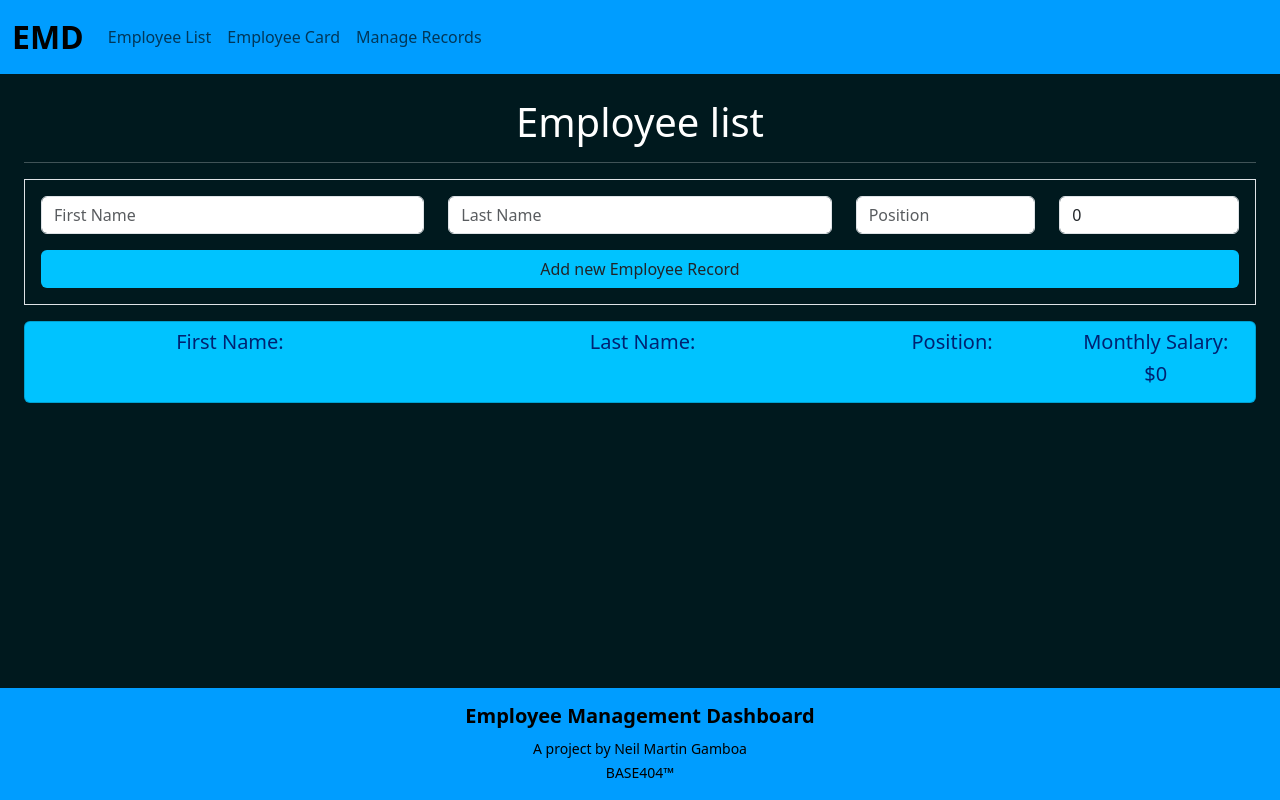
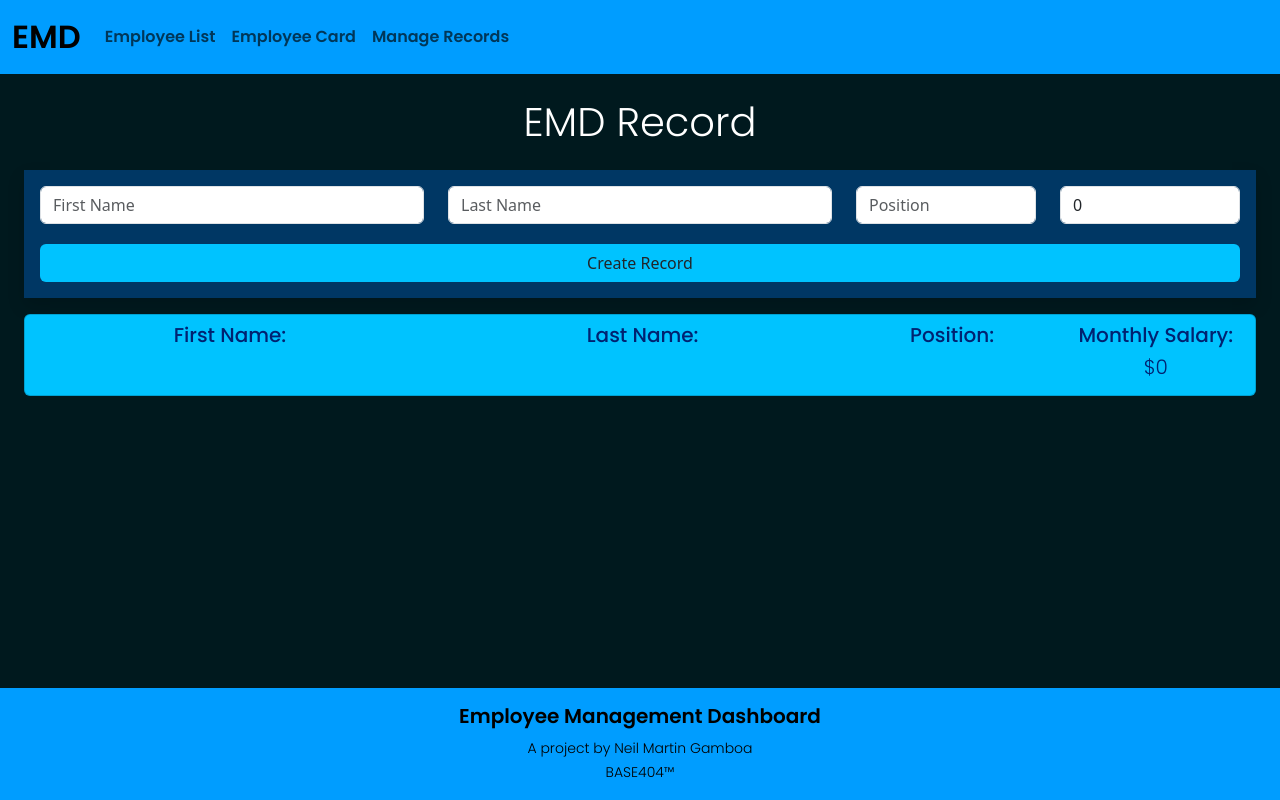
Before and after one commit to neilmrtngamboa/Project-4---Employee-Management-Dashboard, a React (Vite) app: page /addemployee in a window 1280 px wide. Built offline with nearby package versions, Linux system fonts and the light colour scheme.

Commit message:
added css styling and font

```diff
--- a/index.html
+++ b/index.html
@@ -5,6 +5,10 @@
     <link rel="icon" type="image/svg+xml" href="/vite.svg" />
     <meta name="viewport" content="width=device-width, initial-scale=1.0" />
     <title>Employee Management Dashboard</title>
+    <link rel="preconnect" href="https://fonts.googleapis.com">
+    <link rel="preconnect" href="https://fonts.gstatic.com" crossorigin>
+    <link href="https://fonts.googleapis.com/css2?family=Poppins:ital,wght@0,100;0,200;0,300;0,400;0,500;0,600;1,100;1,200;1,300;1,400;1,500;1,600&display=swap" rel="stylesheet">
+    <link href="https://fonts.googleapis.com/css2?family=Bebas+Neue&family=Poppins:ital,wght@0,100;0,200;0,300;0,400;0,500;0,600;1,100;1,200;1,300;1,400;1,500;1,600&display=swap" rel="stylesheet">
   </head>
   <body class="bg-light">
     <div id="root"></div>
--- a/src/pages/AddEmployee.jsx
+++ b/src/pages/AddEmployee.jsx
@@ -44,11 +44,10 @@ function AddEmployee () {
 
   return (
     <section>
-      <h1 className='text-center'>Employee list</h1>
-      <hr />
-      <div className="border p-3">
+      <h1 className="mb-4 text-center" id="headFont">EMD Record</h1>
+      <div className=" shadow p-3" id="Borderbg">
         <div className="row">
-          <div className="col-md-4">
+          <div className="col-md-4 mb-1">
             <input className='form-control' type="text" placeholder='First Name'
               onChange={(e) => setEmployee({ //adding OnChange to show typed data in the page
                 ...employee,                //retaining the values of the employee object
@@ -59,7 +58,7 @@ function AddEmployee () {
             />
           </div>
 
-          <div className="col-md-4">
+          <div className="col-md-4 mb-1">
             <input className='form-control' type="text" placeholder='Last Name'
                 onChange={(e) => setEmployee({
                   ...employee,
@@ -70,7 +69,7 @@ function AddEmployee () {
             />
           </div>
 
-          <div className="col-md-2">
+          <div className="col-md-2 mb-1">
             <input className='form-control' type="text" placeholder='Position'
               onChange={(e) => setEmployee({
                 ...employee,
@@ -81,7 +80,7 @@ function AddEmployee () {
             />
           </div>
 
-          <div className="col-md-2">
+          <div className="col-md-2 mb-1">
             <input className='form-control' type="number" placeholder='Salary'
               onChange={(e) => setEmployee({
                 ...employee,
@@ -93,7 +92,7 @@ function AddEmployee () {
           </div>
 
           <div className="d-grid gap-2 mt-3">
-            <button className='btn' id="addButton" onClick={AddEmployee}>Add new Employee Record</button>
+            <button className='btn' id="addButton" onClick={AddEmployee}>Create Record</button>
           </div>
 
         </div>
@@ -137,7 +136,7 @@ function AddEmployee () {
       </div>
       {employeeList.map(show =>
       <>
-      <div className="row">
+      <div className="row" id="headFont">
       <div className="col-md-8 mx-auto">
         <div className="alert alert-info mt-3 fw-light" role="alert">
           First Name: <b>{show.firstname}</b> Last Name: <b>{show.lastname}</b> Position: <b>{show.position}</b> Salary: <b>${show.salary}</b>
--- a/src/pages/EditEmployee.jsx
+++ b/src/pages/EditEmployee.jsx
@@ -4,9 +4,9 @@ function EditEmployee ({firstname,lastname,salary,position,employeeID,setupUpdat
 return (
     <>
     <>
-        <div className="d-md-inline-flex mt-3">
+        <div className="d-md-inline-flex mt-3" id='cardFont'>
             <div className="flex-md-row">
-                <div className="card mt-2 ms-4 align-items-center" id='Card'>
+                <div className="card mt-2 ms-4 align-items-center p-2" id='Card'>
                     <img src="https://cdn-icons-png.flaticon.com/256/1177/1177568.png" class="card-img-top img-fluid mt-2" alt="..." style={{height:'8rem', width:'8rem'}}/>
                     <div className="card-body text-center">
                         <h5 className="card-title">{firstname}  {lastname}</h5>
--- a/src/pages/EmployeeCard.jsx
+++ b/src/pages/EmployeeCard.jsx
@@ -86,8 +86,9 @@ function EmployeeCard () {
 
     return (
       <>
-      <div className="row">
-        <div className="col-md-3">
+      <div className="row ms-3">
+
+        <div className="col-md-3 mb-1">
           <input type="text" className="form-control" name="" id=""
           onChange={(e) => setEmployeeEdit({  //To make changes to the data
             ...employeeEdit,                 //To retain each values of the Object (employeeEdit)
@@ -96,7 +97,7 @@ function EmployeeCard () {
           value={employeeEdit.firstname} disabled={FormStatus} placeholder="First Name"/>
         </div>
 
-        <div className="col-md-3">
+        <div className="col-md-3 mb-1">
           <input type="text" className="form-control" name="" id=""
           onChange={(e) => setEmployeeEdit({
             ...employeeEdit,
@@ -105,7 +106,7 @@ function EmployeeCard () {
           value={employeeEdit.lastname} disabled={FormStatus} placeholder="Last Name"/>
         </div>
 
-        <div className="col-md-2">
+        <div className="col-md-2 mb-1">
           <input type="text" className="form-control" name="" id=""
           onChange={(e) => setEmployeeEdit({
             ...employeeEdit,
@@ -114,7 +115,7 @@ function EmployeeCard () {
           value={employeeEdit.position} disabled={FormStatus} placeholder="Position" />
         </div>
 
-        <div className="col-md-2">
+        <div className="col-md-2 mb-1">
           <input type="number" className="form-control" name="" id=""
           onChange={(e) => setEmployeeEdit({
             ...employeeEdit,
--- a/src/pages/EmployeeList.jsx
+++ b/src/pages/EmployeeList.jsx
@@ -1,6 +1,7 @@
 import { useEffect, useState } from 'react';
 import { getFirestore, collection, onSnapshot} from "firebase/firestore";
 import firebaseInitialization from "./FirebaseConfig";
+import './Style/EmployeeList.css'
 
 
 function EmployeeList({firstname,lastname,salary,position}) {
@@ -38,7 +39,7 @@ function EmployeeList({firstname,lastname,salary,position}) {
   return (
     <>
 
-      <h1 className='text-center'>Employee List</h1>
+      <h1 className='text-center' id='headfont'>Employee List</h1>
       {
         employeeRecord.map(showData =>
         <>
--- a/src/pages/Style/AddEmployee.css
+++ b/src/pages/Style/AddEmployee.css
@@ -1,8 +1,22 @@
 #addedList {
     background-color: rgb(0, 195, 255);
     color: rgb(0, 34, 113);
+    font-family: "Poppins", sans-serif;
+    font-weight: 300;
+    font-style: normal;
 }
 
 #addButton{
     background-color: rgb(0, 195, 255);
 }
+
+#Borderbg {
+    background-color: rgb(0, 55, 100);
+
+}
+
+#headFont {
+    font-family: "Poppins", sans-serif;
+    font-weight: 300;
+    font-style: normal;
+}
--- a/src/pages/Style/EditEmployee.css
+++ b/src/pages/Style/EditEmployee.css
@@ -1,5 +1,7 @@
 #Edit {
     background: rgb(0, 195, 255);
+    font-family: Arial, Helvetica, sans-serif;
+    font-weight: 900;
 }
 
 #Edit:hover {
@@ -11,6 +13,8 @@
 #Delete {
     background: rgb(0, 68, 177);
     color: white;
+    font-family: Arial, Helvetica, sans-serif;
+    font-weight: 900;
 }
 
 #Delete:hover {
@@ -23,3 +27,11 @@
     scale: 1.1;
     transition: .6s;
 }
+
+#cardFont {
+        font-family: "Bebas Neue", sans-serif;
+        font-weight: 100;
+        font-style: normal;
+
+
+}
--- /dev/null
+++ b/src/pages/Style/EmployeeList.css
@@ -0,0 +1,5 @@
+#headfont {
+    font-family: "Poppins", sans-serif;
+    font-weight: 500;
+    font-style: normal;
+}
--- a/src/pages/Style/Layout.css
+++ b/src/pages/Style/Layout.css
@@ -1,10 +1,16 @@
 
 #navBar {
     background: rgb(0, 157, 255);
+    font-family: "Poppins", sans-serif;
+    font-weight: 600;
+    font-style: normal;
 }
 
 #ftr {
     background: rgb(0, 157, 255);
+    font-family: "Poppins", sans-serif;
+    font-weight: 600;
+    font-style: normal;
 }
 
 main {
```
